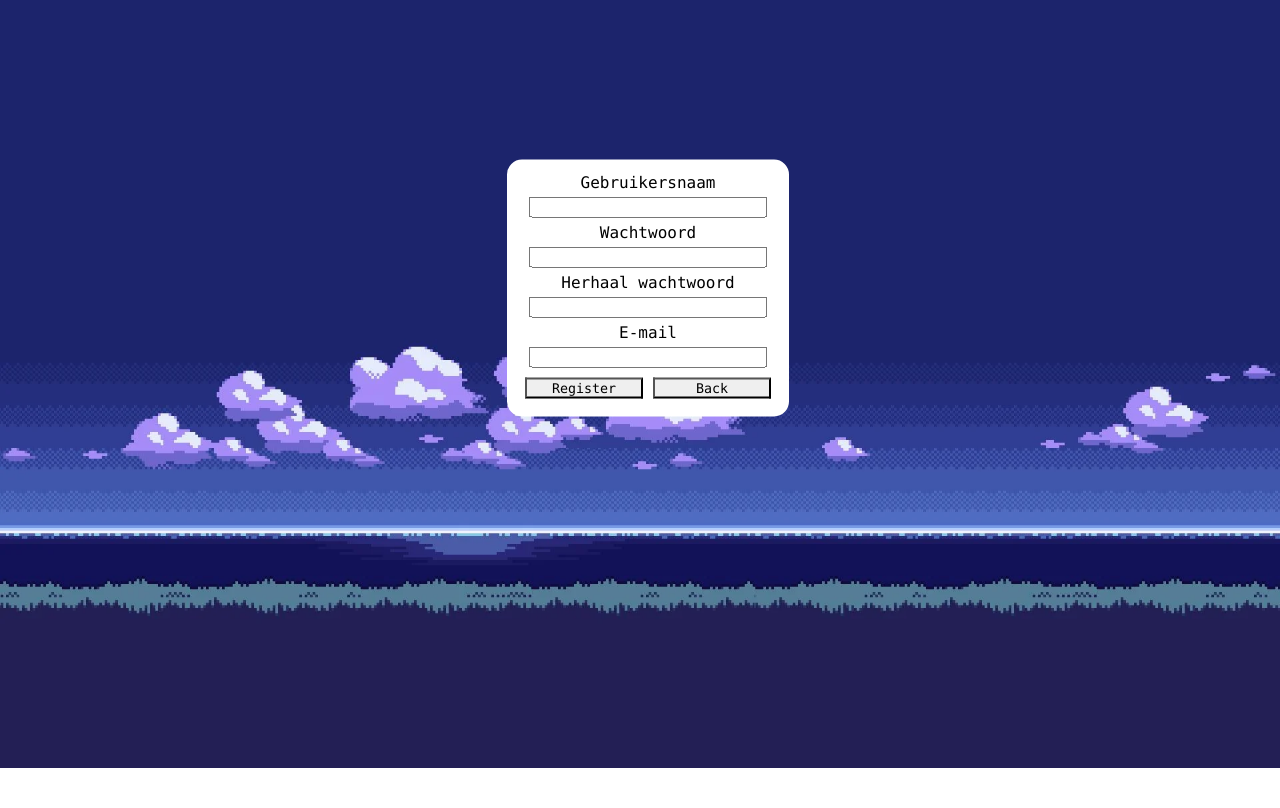
After one commit to NickWaalderbos/Projecto, a PHP site: page /register.php in a window 1280 px wide. The commit adds this page. Run offline with PHP 8.4, Linux system fonts and the light colour scheme.

Commit message:
Login/Registratie af

```diff
--- /dev/null
+++ b/Javascript/RegisterErrors.js
@@ -0,0 +1,49 @@
+//FUNCTIONS
+var $ = function (elementID) {
+
+    return document.getElementById(elementID);
+
+}
+const validateEmail = (email) => {
+    return String(email)
+        .toLowerCase()
+        .match(
+            /^(([^<>()[\]\\.,;:\s@"]+(\.[^<>()[\]\\.,;:\s@"]+)*)|(".+"))@((\[[0-9]{1,3}\.[0-9]{1,3}\.[0-9]{1,3}\.[0-9]{1,3}\])|(([a-zA-Z\-0-9]+\.)+[a-zA-Z]{2,}))$/
+        );
+};
+function Check() {
+    // SET VALIDATION TRUE
+    var validatie = true;
+    // UNSET SPAN FIELDS
+    $("usernameError").innerHTML = "";
+    $("passwordError").innerHTML = "";
+    $("emailError").innerHTML = "";
+    $("passwordMatchError").innerHTML = "";
+    $("emailError").innerHTML = "";
+    // IF EMPTY
+    if ($("username").value == "") {
+        $("usernameError").innerHTML = "Gebruikersnaam niet ingevuld";
+        validatie = false;
+    }
+    if ($("password").value == "") {
+        $("passwordError").innerHTML = "Wachtwoord niet ingevuld";
+        validatie = false;
+    }
+    if ($("E-mail").value == "") {
+        $("emailError").innerHTML = "E-mail niet ingevuld";
+        validatie = false;
+    }
+    // IF MATCHING
+    if ($("password").value !== $("password2").value) {
+        $("passwordMatchError").innerHTML = "Wachtwoord is niet het zelfde";
+        validatie = false;
+    }
+    // EMAIL VALIDATION
+    if (!validateEmail($("E-mail").value)) {
+        $("emailError").innerHTML = "E-mail ongeldig";
+    }
+    // VALIDATIE CHECK
+    if (validatie == true) {
+        $("registerButton").submit();
+    }
+}
--- /dev/null
+++ b/Styles/style.css
@@ -0,0 +1,100 @@
+body {
+    overflow: hidden;
+    height: 720px;
+    width: 1280px;
+    background-image: url("../Images/Background.png");
+    background-repeat: no-repeat;
+    resize: both;
+    background-size: cover;
+    background-position: center;
+    border: 10px;
+}
+
+.background {
+    width: 100%;
+    height: 100%;
+    position: absolute;
+}
+
+.button {
+    margin: 5px;
+    width: 90%;
+    border-radius: 0%;
+    cursor: pointer;
+}
+
+.button span {
+    display: inline-block;
+    transition: 0.5s;
+    font-family: "Lucida Console", "Courier New", monospace;
+}
+
+.button:hover span {
+    padding-right: 25px;
+}
+
+.button:hover {
+    background-color: white;
+}
+
+.buttonblock {
+    position: relative;
+    text-align: center;
+    z-index: 1;
+    top: 50%;
+    left: 50%;
+    width: 10%;
+    border-style: solid;
+    background-color: white;
+    transform: translate(-50%, -50%);
+}
+
+.characterblock {
+    text-align: center;
+    z-index: -1;
+    opacity: 0;
+    position: relative;
+    top: 45%;
+    left: 50%;
+    width: 10%;
+    border-style: solid;
+    background-color: white;
+    transform: translate(-50%, -50%);
+}
+
+.loginBlock {
+    text-align: center;
+    position: relative;
+    top: 35%;
+    left: 50%;
+    width: 20%;
+    border-style: solid;
+    background-color: white;
+    border-color: white;
+    transform: translate(-50%, -50%);
+    border-radius: 15px;
+    padding: 10px;
+}
+
+label {
+    margin: 5px;
+    text-align: center;
+    font-family: "Lucida Console", "Courier New", monospace;
+}
+
+input {
+    margin: 5px;
+    text-align: center;
+    width: 90%;
+}
+
+.backButton {
+    display: flex;
+}
+
+.errorSpans {
+    display: flex;
+    flex-direction: column;
+    font-family: "Lucida Console", "Courier New", monospace;
+    color: red;
+}
--- a/connection.php
+++ b/connection.php
@@ -13,5 +13,10 @@ $options = [
     PDO::ATTR_DEFAULT_FETCH_MODE => PDO::FETCH_ASSOC,
     PDO::ATTR_EMULATE_PREPARES => false,
 ];
-
-$pdo = new PDO($dsn, $user, $pass, $options);
+try {
+    $pdo = new PDO($dsn, $user, $pass, $options);
+} catch (PDOException $e) {
+    //$error_message = $e->getMessage();
+    //include('ErrorPages/databaseErrors.php');
+    exit();
+}
--- /dev/null
+++ b/register.php
@@ -0,0 +1,81 @@
+<?php
+
+include_once('connection.php');
+
+session_start();
+
+unset($_SESSION['error']);
+if (isset($_POST['Back'])) {
+    header("Location: inlog.php");
+}
+if (isset($_POST['Register'])) {
+    if (isset($_POST['username']) && isset($_POST['password']) && isset($_POST['password2']) && isset($_POST['E-mail'])) {
+        // SET VARIABLES
+        $checker = true;
+        $email = $_POST['E-mail'];
+        $username = $_POST['username'];
+        $password = $_POST['password'];
+        $password2 = $_POST['password2'];
+        if (!filter_var($email, FILTER_VALIDATE_EMAIL)) {
+            $checker = false;
+        }
+
+        if ($password !== $password2) {
+            $checker = false;
+        }
+        if ($checker == true) {
+            // QUERY
+            $query = $pdo->prepare("INSERT INTO users (username, password, email)
+            VALUES (:username, :password, :email)");
+            // BIND
+            $query->bindParam(':username', $username);
+            $query->bindParam(':password', $password);
+            $query->bindParam(':email', $email);
+    //
+        // EXECUTE QUERY
+            $query->execute();
+        }
+    }
+}
+?>
+<!DOCTYPE html>
+<html lang="en">
+<head>
+    <meta charset="UTF-8">
+    <meta http-equiv="X-UA-Compatible" content="IE=edge">
+    <meta name="viewport" content="width=device-width, initial-scale=1.0">
+    <link rel="stylesheet" href="Styles/style.css">
+    <title>Register</title>
+</head>
+<body>
+<div class="background">
+    <div class="loginBlock">
+        <form method="POST" id="registerButton">
+            <label for="username">Gebruikersnaam</label>
+            <input type="text" name="username" id="username">
+
+            <label for="password">Wachtwoord</label>
+            <input type="password" name="password" id="password">
+
+            <label for="password2"> Herhaal wachtwoord</label>
+            <input type="password" name="password2" id="password2">
+
+            <label for="E-mail">E-mail</label>
+            <input type="email" name="E-mail" id="E-mail">
+            <div class="backButton">
+                <button class="button" type="submit" name="Register" onclick="Check()"><span>Register</span></button>
+                <button type="submit" class="button" name="Back"><span>Back</span></button>
+            </div>
+            <div class="errorSpans">
+                <span id="usernameError"></span>
+                <span id="passwordError"></span>
+                <span id="passwordMatchError"></span>
+                <span id="emailError"></span>
+                <span id='accountAanmaak'></span>
+            </div>
+        </form>
+    </div>
+</div>
+<script src='Javascript/RegisterErrors.js'></script>
+</body>
+</html>
```
Also changed, not shown: ErrorPages/databaseErrors.php (added, +13 -0 lines), inlog.php (+17 -12 lines), speelveld.php (deleted, +0 -26 lines), style.css (deleted, +0 -95 lines), Images/Background.png (renamed from login.png), Styles/Images/login.png (deleted).
